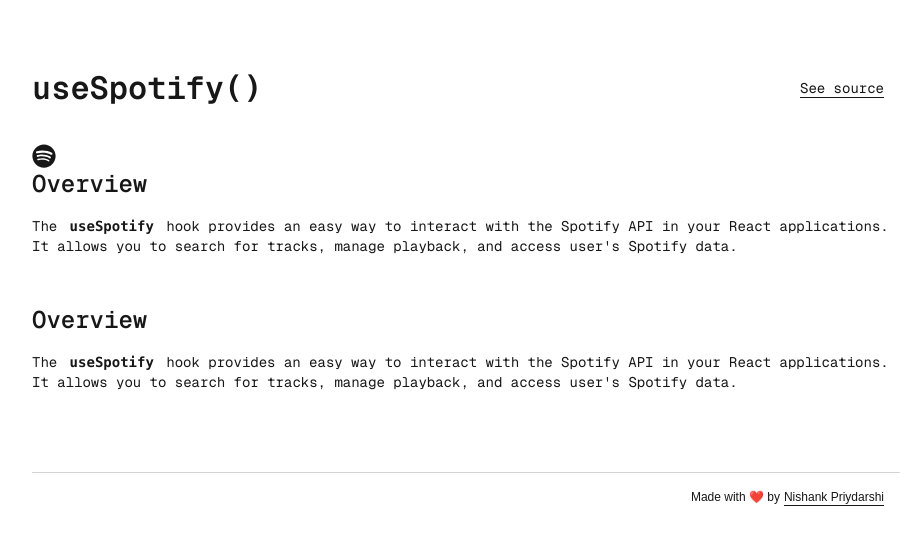
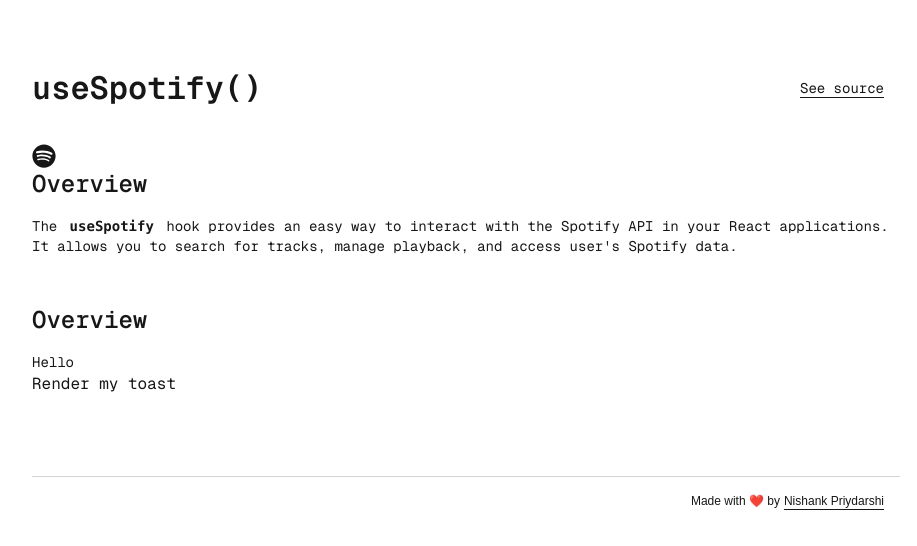
Before and after one commit to theMillenniumFalcon/useSpotify, a Next.js app: page / in a window 1280 px wide. Shown: the top 546 px of the page, without its empty margins (174-1091 px from the left). Built offline with nearby package versions, Linux system fonts and the light colour scheme.

Commit message:
added sonner

```diff
--- a/package.json
+++ b/package.json
@@ -12,7 +12,8 @@
     "next": "14.2.13",
     "react": "^18",
     "react-dom": "^18",
-    "react-icons": "^5.3.0"
+    "react-icons": "^5.3.0",
+    "sonner": "^1.5.0"
   },
   "devDependencies": {
     "@types/node": "^20",
--- a/src/app/layout.tsx
+++ b/src/app/layout.tsx
@@ -1,4 +1,5 @@
 import type { Metadata } from "next";
+import { Toaster } from "sonner";
 import localFont from "next/font/local";
 import "./globals.css";
 
@@ -29,6 +30,7 @@
     <html lang="en">
       <body className={`${geistSans.variable} ${geistMono.variable} mx-auto px-4 my-8 max-w-[550px] md:my-16 md:max-w-[900px]`}>
         {children}
+        <Toaster />
         <Footer />
       </body>
     </html>
--- a/src/app/page.tsx
+++ b/src/app/page.tsx
@@ -1,5 +1,8 @@
-import { FaSpotify } from "react-icons/fa6";
+"use client"
+
+import { FaSpotify } from "react-icons/fa6"
 import { RiArrowRightUpLine } from "react-icons/ri"
+import { toast } from "sonner"
 
 export default function Home() {
   return (
@@ -30,8 +33,9 @@
         <section className="mb-12">
           <h2 className="text-2xl font-semibold mb-4">Overview</h2>
           <p className="text-sm">
-            The <code className="bg-white/[.1] px-1 py-0.5 rounded font-semibold">useSpotify</code> hook provides an easy way to interact with the Spotify API in your React applications. It allows you to search for tracks, manage playback, and access user&apos;s Spotify data.
+            Hello
           </p>
+          <button onClick={() => toast.success('Text copied')}>Render my toast</button>
         </section>
 
         {/* <ol className="list-inside list-decimal text-sm text-center sm:text-left font-[family-name:var(--font-geist-mono)]">
--- a/src/components/footer/index.tsx
+++ b/src/components/footer/index.tsx
@@ -3,9 +3,7 @@
 import React from "react"
 import { RiArrowRightUpLine } from "react-icons/ri"
 
-interface FooterProps { }
-
-const Footer: React.FC<FooterProps> = ({ }) => {
+const Footer: React.FC<{}> = ({ }) => {
     return (
         <footer className="pt-8">
             <hr className="h-px border-0 bg-neutral-300" />
```
Also changed, not shown: 1 other file (tests, documents, lock files or other folders).
